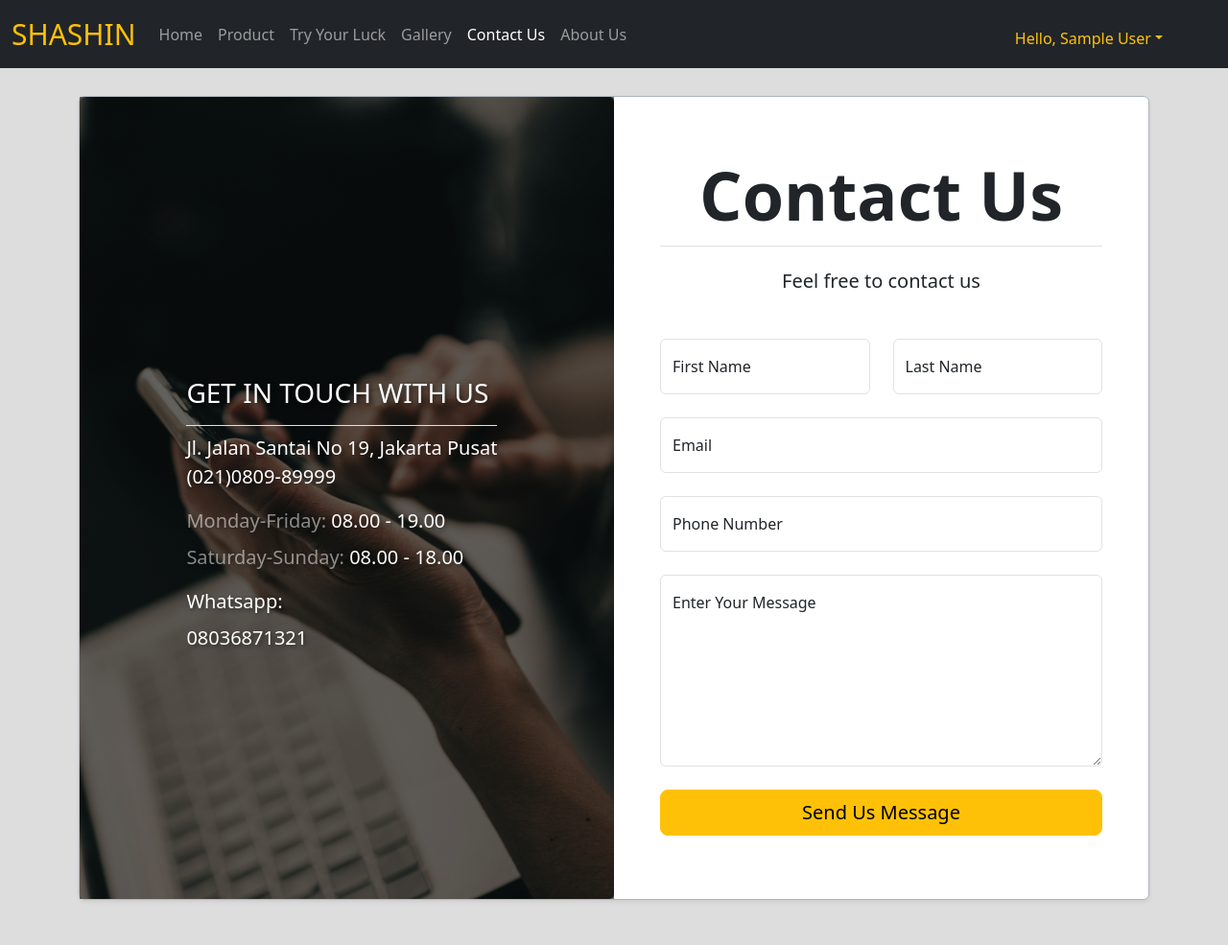
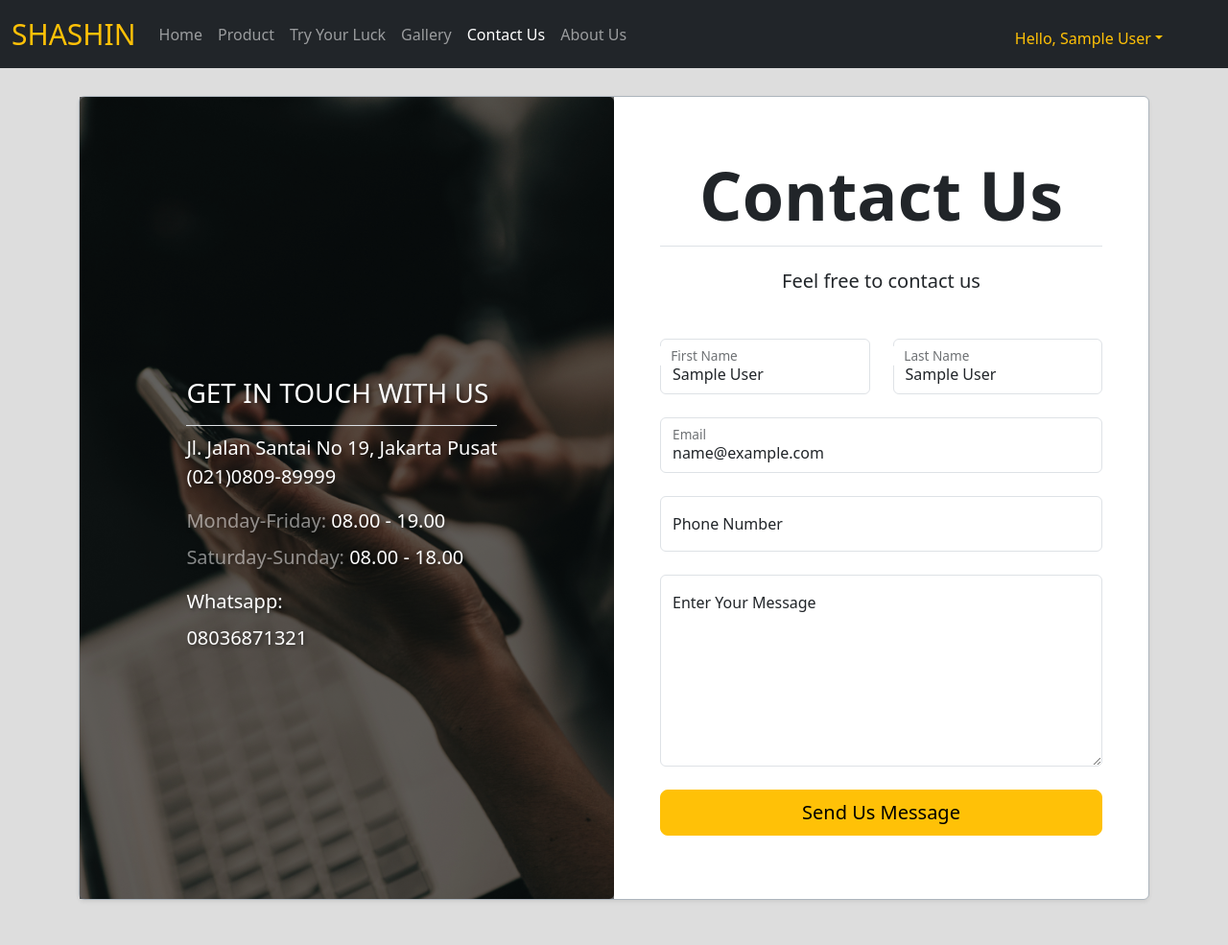
Before and after one commit to ysmnababan/shashin, a PHP site: page /contact_us.php in a window 1280 px wide. Shown: the top 985 px of the page at 96% size. Run offline with PHP 8.4, Linux system fonts and the light colour scheme; the visitor is signed in with stand-in values (Sample User, id 1).

Commit message:
feat: connect contact_us.php to database

```diff
--- a/contact_us.php
+++ b/contact_us.php
@@ -3,13 +3,26 @@ include "koneksi.php";
 
 session_start();
 if (isset($_SESSION['fname'])) {
-    // echo $_SESSION['fname'];
-    // echo $_SESSION['lname'];
+    // $fname = $_SESSION['fname'];
+    // $lname = $_SESSION['lname'];
+    // $email = $_SESSION['email'];
     echo "<script> console.log('here');</script>";
-    // echo "<script>alert('new session started');</script>";
-    // session_unset();
-} else {
-    // echo "wowowo";
+}
+
+if ($_SERVER['REQUEST_METHOD'] == 'POST') {
+    // retrieve form data
+    $fname = $_POST['fname'];
+    $lname = $_POST['lname'];
+    $email = $_POST['email'];
+    $phone = $_POST['phoneNumber'];
+    $message = $_POST['message'];
+
+    $sql = "INSERT INTO `contact_us` (fname, lname, email, phone, message) VALUES ('$fname', '$lname', '$email', '$phone', '$message')";
+    if ($conn->query($sql) === TRUE) {
+        echo "<script> console.log('Contact us data inputted!');</script>";
+    } else {
+        echo "Error: " . $sql . "<br>" . $conn->error;
+    }
 }
 ?>
 
@@ -22,16 +35,6 @@ if (isset($_SESSION['fname'])) {
     <meta name="viewport" content="width=device-width, initial-scale=1.0">
     <title>Contact Us</title>
     <link rel="stylesheet" href="./asset/css/style.css">
-
-    <!-- Latest compiled and minified CSS -->
-    <!-- <link rel="stylesheet" href="https://maxcdn.bootstrapcdn.com/bootstrap/3.4.1/css/bootstrap.min.css"> -->
-    <!-- <link rel="stylesheet" href="./asset/css/bootstrap.min.css"> -->
-
-    <!-- <link href="https://cdn.jsdelivr.net/npm/bootstrap@5.3.3/dist/css/bootstrap.min.css" rel="stylesheet" integrity="sha384-QWTKZyjpPEjISv5WaRU9OFeRpok6YctnYmDr5pNlyT2bRjXh0JMhjY6hW+ALEwIH" crossorigin="anonymous"> -->
-    <!-- <script src="https://cdn.jsdelivr.net/npm/bootstrap@5.3.3/dist/js/bootstrap.bundle.min.js" integrity="sha384-YvpcrYf0tY3lHB60NNkmXc5s9fDVZLESaAA55NDzOxhy9GkcIdslK1eN7N6jIeHz" crossorigin="anonymous"></script> -->
-
-
-    <!-- <link rel="stylesheet" href="./asset/css/style.css"> -->
     <link rel="stylesheet" href="./asset/css/bootstrap.min.css" />
     <script src="./asset/js/bootstrap.bundle.min.js"></script>
 
@@ -244,18 +247,18 @@ if (isset($_SESSION['fname'])) {
                                                     <div class="col-12">
                                                         <div class="row">
                                                             <div class="form-floating mb-2 col-6">
-                                                                <input type="text" class="form-control" name="fname" id="fname" value="" placeholder="First Name" required>
+                                                                <input type="text" class="form-control" name="fname" id="fname" value="<?php echo isset($_SESSION['fname']) ? $_SESSION['fname'] : '' ?>" placeholder="First Name" required>
                                                                 <label for="fname" class="form-label ps-4">First Name</label>
                                                             </div>
                                                             <div class="form-floating mb-2 col-6">
-                                                                <input type="text" class="form-control" name="lname" id="lname" value="" placeholder="Last Name" required>
+                                                                <input type="text" class="form-control" name="lname" id="lname" value="<?php echo isset($_SESSION['lname']) ? $_SESSION['lname'] : '' ?>" placeholder="Last Name" required>
                                                                 <label for="lname" class="form-label ps-4">Last Name</label>
                                                             </div>
                                                         </div>
                                                     </div>
                                                     <div class="col-12">
                                                         <div class="form-floating mb-2">
-                                                            <input type="email" class="form-control" name="email" id="email" value="" placeholder="Email" required>
+                                                            <input type="email" class="form-control" name="email" id="email" value="<?php echo isset($_SESSION['email']) ? $_SESSION['email'] : '' ?>" placeholder="Email" required>
                                                             <label for="email" class="form-label">Email</label>
                                                         </div>
                                                     </div>
@@ -273,7 +276,7 @@ if (isset($_SESSION['fname'])) {
                                                     </div>
                                                     <div class="col-12">
                                                         <div class="d-grid">
-                                                            <button class="btn btn-warning btn-lg" type="submit" name="register">Send Us Message</button>
+                                                            <button class="btn btn-warning btn-lg" type="submit" name="contact_us">Send Us Message</button>
                                                         </div>
                                                     </div>
                                                 </div>
--- a/login.php
+++ b/login.php
@@ -23,6 +23,7 @@ if ($_SERVER["REQUEST_METHOD"] == 'POST') {
             // set session variable
             $_SESSION['fname'] = $row['fname'];
             $_SESSION['lname'] = $row['lname'];
+            $_SESSION['email'] = $row['email'];
 
             // redirect to home page after login
             header("Location: index.php");
```
Also changed, not shown: create-table.php (+18 -2 lines).
